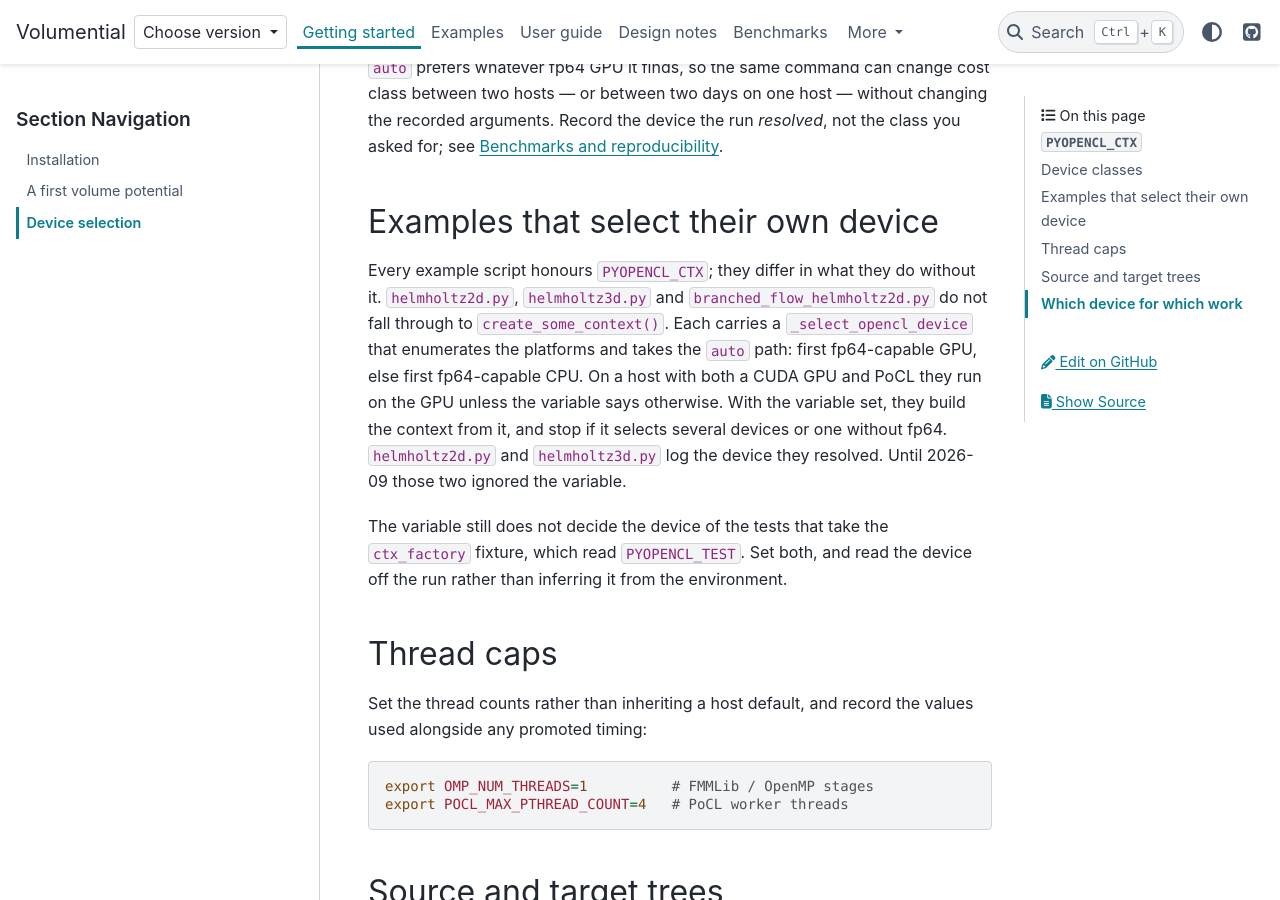
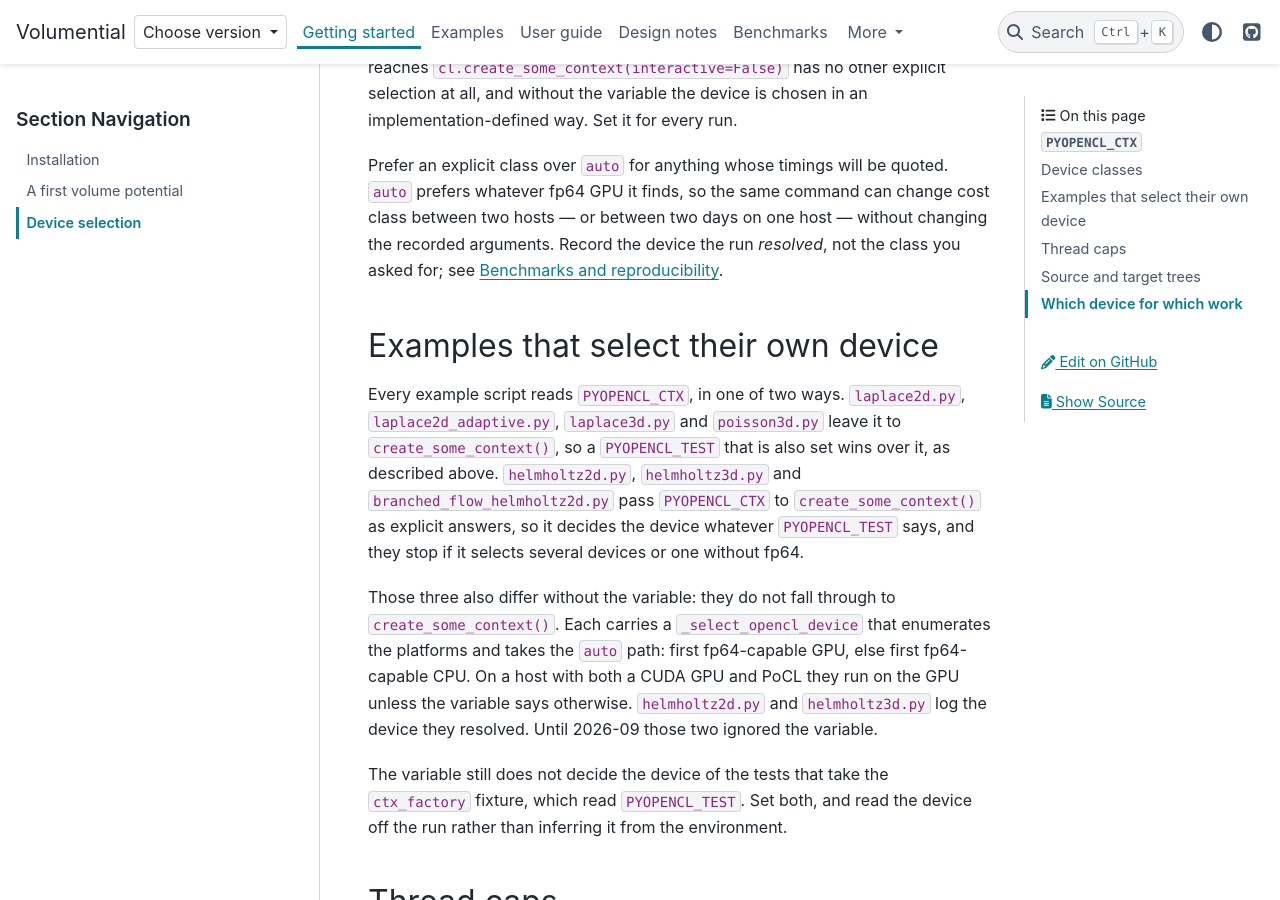
Before and after one commit to xywei/volumential, a Sphinx documentation site: the page built from doc/source/getting-started/device-selection.md, in a window 1280 px wide and 900 px high, scrolled down 1775 px. Built offline with Sphinx 7.4.7 and the PyData theme 0.15.4, drawn with Linux system fonts in a browser that asks for light colours; some of the changed text lies outside the part shown.

Commit message:
docs: say that PYOPENCL_TEST wins over PYOPENCL_CTX in create_some_context
With PYOPENCL_TEST set, pyopencl's create_some_context() called without
answers returns the first device PYOPENCL_TEST selects and never reads
PYOPENCL_CTX.  laplace2d.py, laplace2d_adaptive.py, laplace3d.py and
poisson3d.py call it that way, so the page's claim that every example
honours PYOPENCL_CTX was false when the two variables name different
devices.  The page now says so, tells the reader to set both to the same
device, and separates those four scripts from the three Helmholtz
scripts, which pass PYOPENCL_CTX as explicit answers.

````diff
--- a/doc/source/getting-started/device-selection.md
+++ b/doc/source/getting-started/device-selection.md
@@ -8,14 +8,19 @@ platforms, can change it silently between runs. Select the device explicitly.
 ## `PYOPENCL_CTX`
 
 Anything that calls `pyopencl.create_some_context()` — `examples/laplace2d.py`,
-`laplace3d.py`, `poisson3d.py` and the library's own queue-less fallbacks —
-honours `PYOPENCL_CTX`. It takes a
+`laplace2d_adaptive.py`, `laplace3d.py`, `poisson3d.py` and the library's own
+queue-less fallbacks — honours `PYOPENCL_CTX`. It takes a
 platform-substring or index, optionally with a device index:
 
 ```bash
 export PYOPENCL_CTX=portable:0     # the PoCL ("Portable Computing Language") platform, device 0
 export PYOPENCL_TEST=portable:0    # the same, for the pytest fixtures
 ```
+
+Set the two to the same device. When `PYOPENCL_TEST` is set,
+`create_some_context()` called without explicit answers takes the first device
+*it* selects and ignores `PYOPENCL_CTX`, so with the two apart those callers
+run on the `PYOPENCL_TEST` device.
 
 Without it, `create_some_context()` resolves the device on its own, and which
 way it goes depends on the session: at a TTY it queries interactively, and with
@@ -72,16 +77,20 @@ asked for; see {doc}`../benchmarks/index`.
 
 ## Examples that select their own device
 
-Every example script honours `PYOPENCL_CTX`; they differ in what they do
-without it. `helmholtz2d.py`, `helmholtz3d.py` and
-`branched_flow_helmholtz2d.py` do not fall through to `create_some_context()`.
-Each carries a `_select_opencl_device` that enumerates the platforms and takes
-the `auto` path: first fp64-capable GPU, else first fp64-capable CPU. On a host
-with both a CUDA GPU and PoCL they run on the GPU unless the variable says
-otherwise. With the variable set, they build the context from it, and stop if
-it selects several devices or one without fp64. `helmholtz2d.py` and
-`helmholtz3d.py` log the device they resolved. Until 2026-09 those two ignored
-the variable.
+Every example script reads `PYOPENCL_CTX`, in one of two ways.
+`laplace2d.py`, `laplace2d_adaptive.py`, `laplace3d.py` and `poisson3d.py`
+leave it to `create_some_context()`, so a `PYOPENCL_TEST` that is also set wins
+over it, as described above. `helmholtz2d.py`, `helmholtz3d.py` and
+`branched_flow_helmholtz2d.py` pass `PYOPENCL_CTX` to `create_some_context()`
+as explicit answers, so it decides the device whatever `PYOPENCL_TEST` says,
+and they stop if it selects several devices or one without fp64.
+
+Those three also differ without the variable: they do not fall through to
+`create_some_context()`. Each carries a `_select_opencl_device` that enumerates
+the platforms and takes the `auto` path: first fp64-capable GPU, else first
+fp64-capable CPU. On a host with both a CUDA GPU and PoCL they run on the GPU
+unless the variable says otherwise. `helmholtz2d.py` and `helmholtz3d.py` log
+the device they resolved. Until 2026-09 those two ignored the variable.
 
 The variable still does not decide the device of the tests that take the
 `ctx_factory` fixture, which read `PYOPENCL_TEST`. Set both, and read the
````
